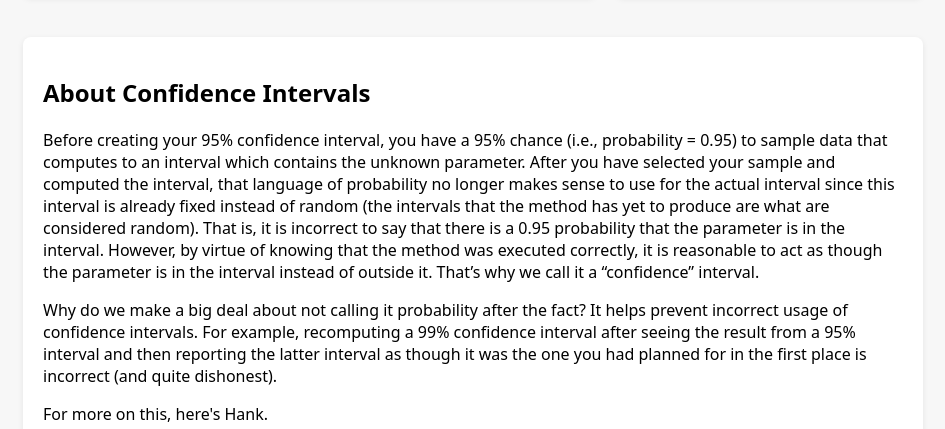
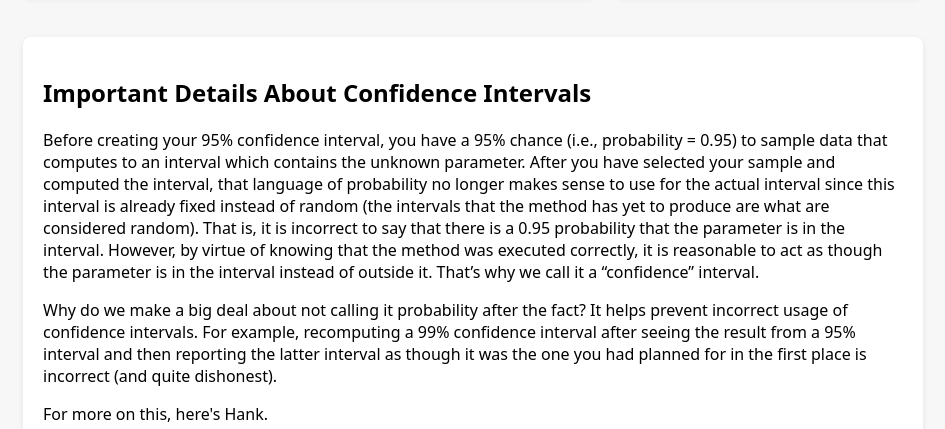
Before and after one commit to markram0001/gaussinggame, a plain HTML site: page index.html in a window 1280 px wide. Shown: the part 835-1264 px from the top of the page, without its empty margins (167-1112 px from the left). Drawn offline with Linux system fonts and the light colour scheme.

Commit message:
Update index.html

```diff
--- a/index.html
+++ b/index.html
@@ -151,7 +151,7 @@
 
       <!-- About Confidence Intervals -->
       <section id="about-ci" class="card">
-      <h2>About Confidence Intervals</h2>
+      <h2>Important Details About Confidence Intervals</h2>
 
       <p>
       Before creating your 95% confidence interval, you have a 95% chance
```
